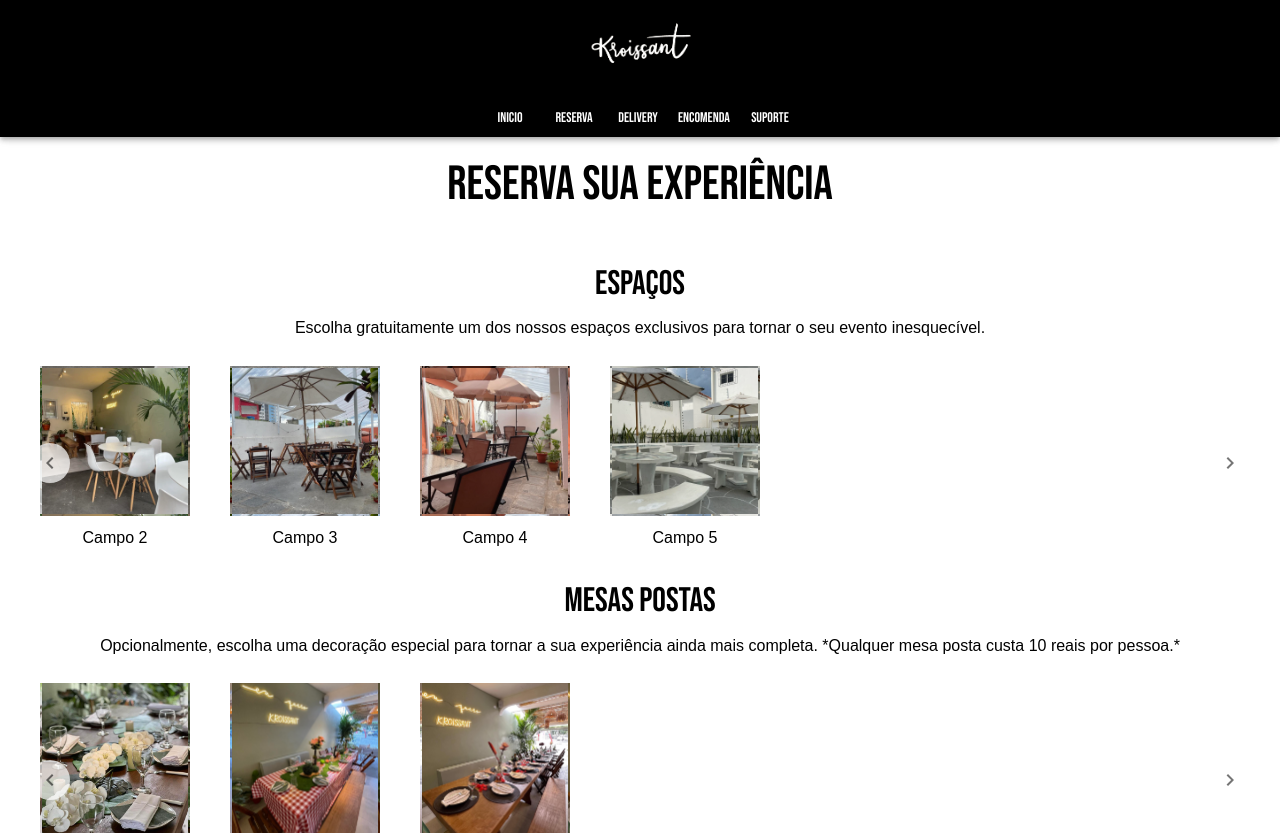
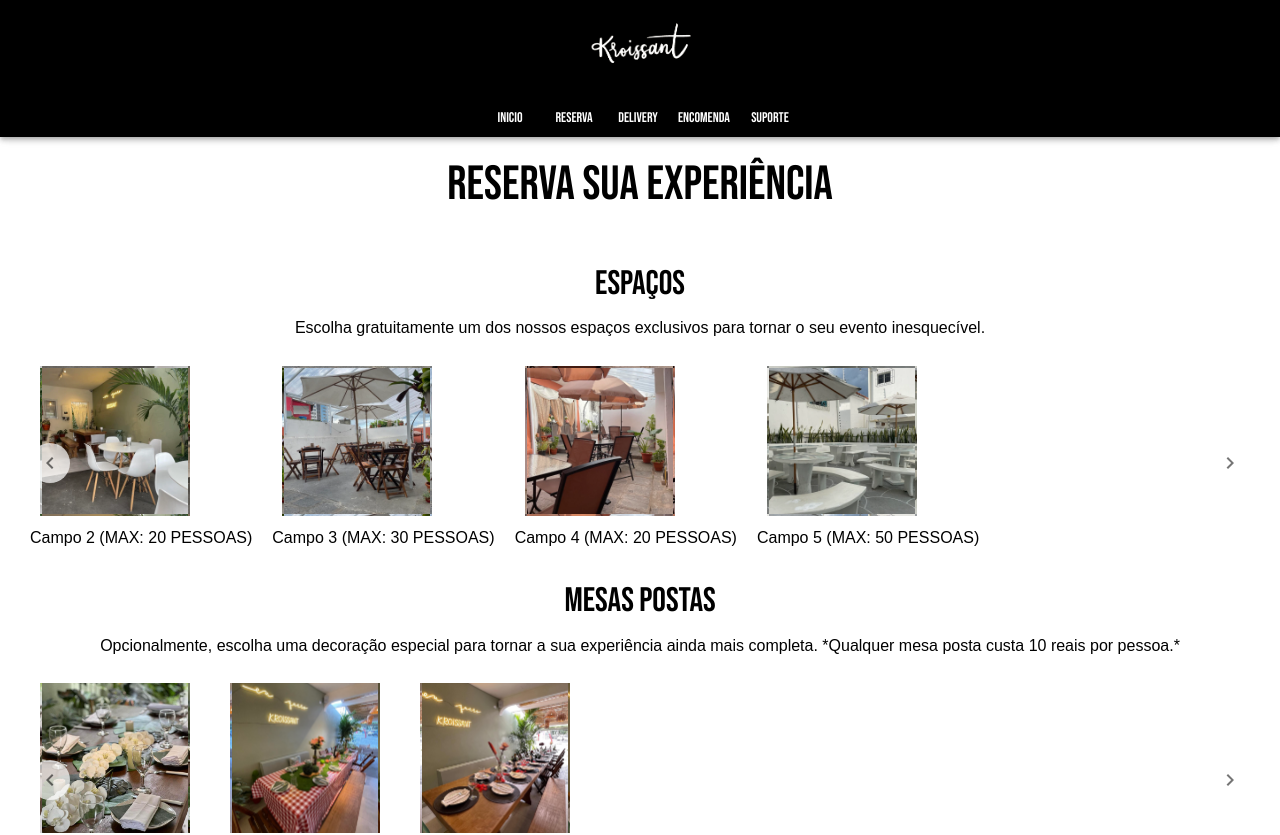
Before and after one commit to juliohsu/kroissant-frontend, a React (Create React App) app: page /reserva in a window 1280 px wide. Shown: the top 835 px of the page. Built offline with nearby package versions, Linux system fonts and the light colour scheme; a web font is replaced by a local one.

Commit message:
updates slogan and campo descriptions max people

```diff
--- a/public/index.html
+++ b/public/index.html
@@ -7,7 +7,7 @@
     <meta name="theme-color" content="#000000" />
     <meta
       name="description"
-      content="Solução da OldLake Tech."
+      content="OldLake Tech. CONTATO: +5583991409999."
     />
     <link rel="apple-touch-icon" href="%PUBLIC_URL%/logo192.png" />
     <link rel="manifest" href="%PUBLIC_URL%/manifest.json" />
--- a/src/config/apiRoutes.ts
+++ b/src/config/apiRoutes.ts
@@ -1,4 +1,6 @@
 const BASE_URL = "https://adaa72c02aef.ngrok.app";
+/* const BASE_URL = "http://localhost:5000";
+ */
 
 export const COMPRA_ROUTES = {
   SETOR: () => `${BASE_URL}/setor`,
--- a/src/pages/Reserva/index.tsx
+++ b/src/pages/Reserva/index.tsx
@@ -18,10 +18,10 @@ import ScrollableContainer from "./ScrollableContainer";
 import { COMPRA_ROUTES } from "../../config/apiRoutes";
 
 const spaces = [
-  { id: 1, name: "Campo 2", image: require("../../assets/campo2.png") },
-  { id: 2, name: "Campo 3", image: require("../../assets/campo3.png") },
-  { id: 3, name: "Campo 4", image: require("../../assets/campo4.png") },
-  { id: 4, name: "Campo 5", image: require("../../assets/campo5.png") },
+  { id: 1, name: "Campo 2 (MAX: 20 PESSOAS)", image: require("../../assets/campo2.png") },
+  { id: 2, name: "Campo 3 (MAX: 30 PESSOAS)", image: require("../../assets/campo3.png") },
+  { id: 3, name: "Campo 4 (MAX: 20 PESSOAS)", image: require("../../assets/campo4.png") },
+  { id: 4, name: "Campo 5 (MAX: 50 PESSOAS)", image: require("../../assets/campo5.png") },
 ];
 
 const cakes = [
```
